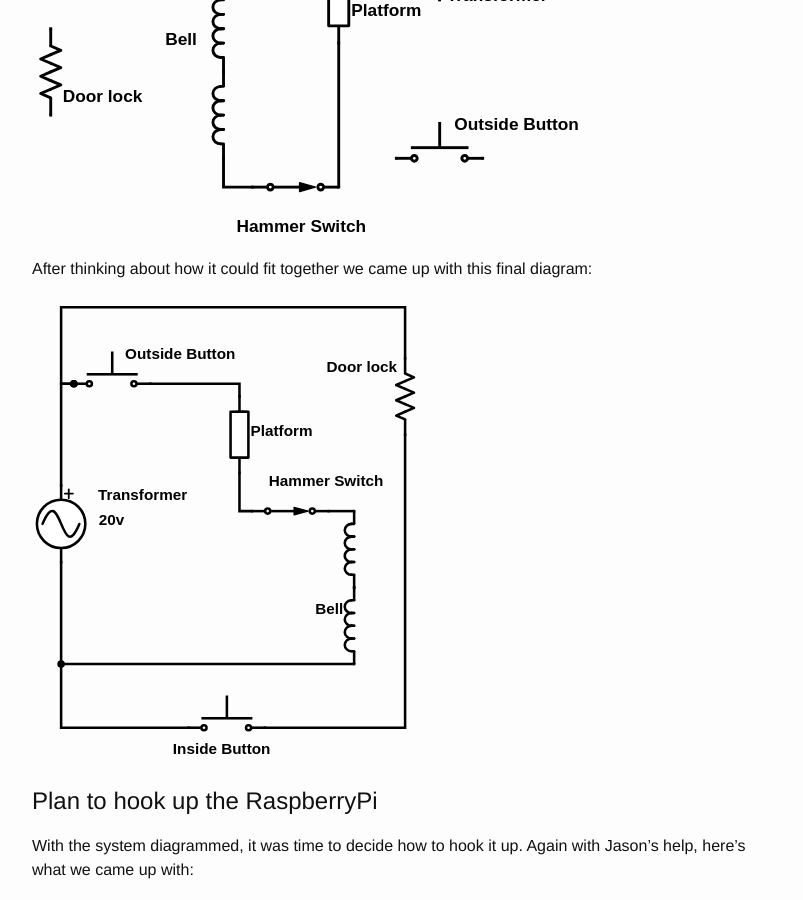
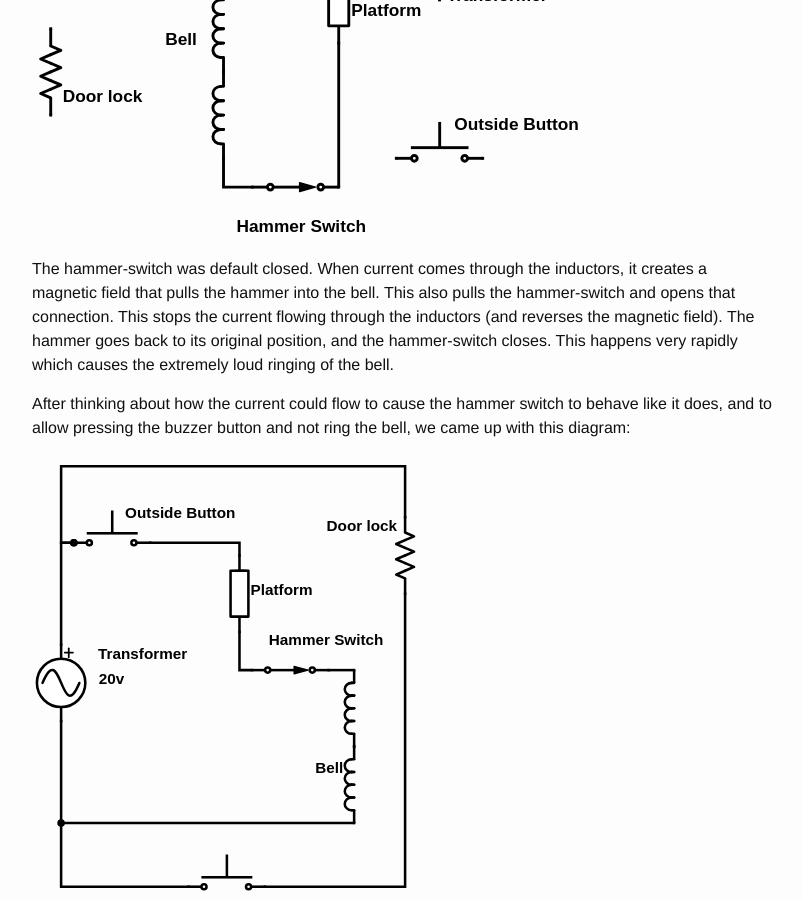
Before and after one commit to pcarleton/pcarleton.github.io, a Jekyll site: the page built from _posts/2016-11-16-doorbell.md, in a window 1280 px wide and 900 px high, scrolled down 2491 px. Shown: the whole window, without its empty margins (238-1041 px from the left). Built offline with Jekyll 4.4.1, drawn with Linux system fonts in a browser that asks for light colours; comment, search, counter and statistics services are not loaded; some of the changed text lies outside the part shown.

Commit message:
Edit doorbell post to elaborate more on hammer

```diff
--- a/_posts/2016-11-16-doorbell.md
+++ b/_posts/2016-11-16-doorbell.md
@@ -41,7 +41,9 @@ I enlisted Jason's help.  We discovered another component which was a switch bet
 
 ![System with added hammer switch component]({{ site.url }}/assets/Doorbell-switch.svg)
 
-After thinking about how it could fit together we came up with this final diagram:
+The hammer-switch was default closed. When current comes through the inductors, it creates a magnetic field that pulls the hammer into the bell.  This also pulls the hammer-switch and opens that connection.  This stops the current flowing through the inductors (and reverses the magnetic field).  The hammer goes back to its original position, and the hammer-switch closes.  This happens very rapidly which causes the extremely loud ringing of the bell.
+
+After thinking about how the current could flow to cause the hammer switch to behave like it does, and to allow pressing the buzzer button and not ring the bell, we came up with this diagram:
 
 
 ![System with everything connected]({{ site.url }}/assets/Doorbell-wired.svg)
@@ -62,6 +64,8 @@ The second added component is a mechanical relay.  This is a device which when v
 
 If it sounded a little bit like I did not know what I was talking about for that last part, it's because I do not.  My next steps are to select some components and order them.  I'll make a follow up post about that.  I'll also be watching some Khan Academy videos about AC circuits and will report back any pertinent findings.
 
+(*edit 2016-12-4*: Elaborated more on hammer-switch)
+
 [1]:https://www.twilio.com/blog/2014/05/making-your-apartment-buzzer-party-friendly-with-raspberry-pi-and-twilio.html
 [2]:http://www.futureelectronics.com/en/optoelectronics/optocouplers.aspx
 [3]:http://www.vishay.com/docs/83725/4n25.pdf
```
